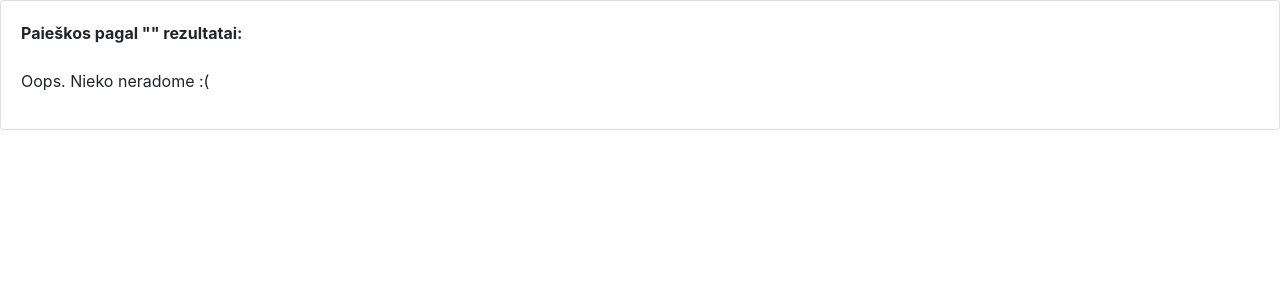
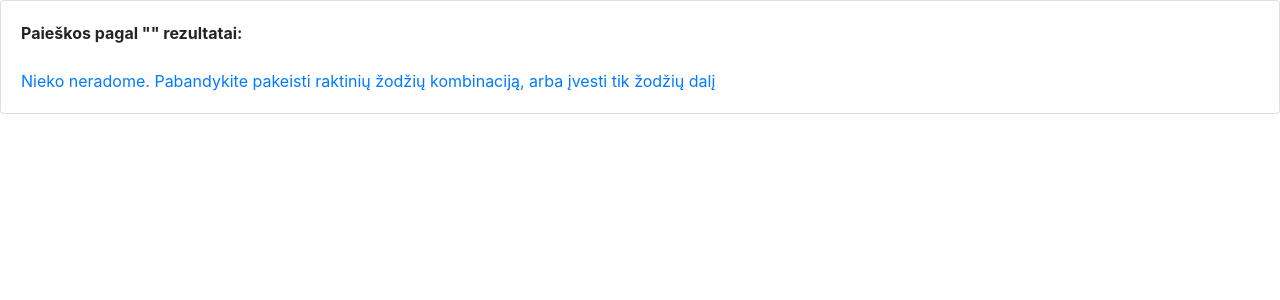
Before and after one commit to Oksana19761219/archeological_pottery, a Django app: template archeological_pottery_forms/templates/search.html in a window 1280 px wide. Shown: the part 56-356 px from the top of the page. Run offline with Django 4.2, Linux system fonts and the light colour scheme; the template is opened without the code that fills it, so the values that code supplies are empty; parts of the project's set-up code (start-up, migrations or seed data) failed here and were passed over.

Commit message:
search.html modified, href to index added

```diff
--- a/archeological_pottery_forms/templates/search.html
+++ b/archeological_pottery_forms/templates/search.html
@@ -16,7 +16,7 @@
           {% endfor %}
         </ul>
       {% else %}
-        <p>Oops. Nieko neradome :(</p>
+        <a href="{% url 'index' %}">Nieko neradome. Pabandykite pakeisti raktinių žodžių kombinaciją, arba įvesti tik žodžių dalį</a>
       {% endif %}
     </div>
   </div>
```
